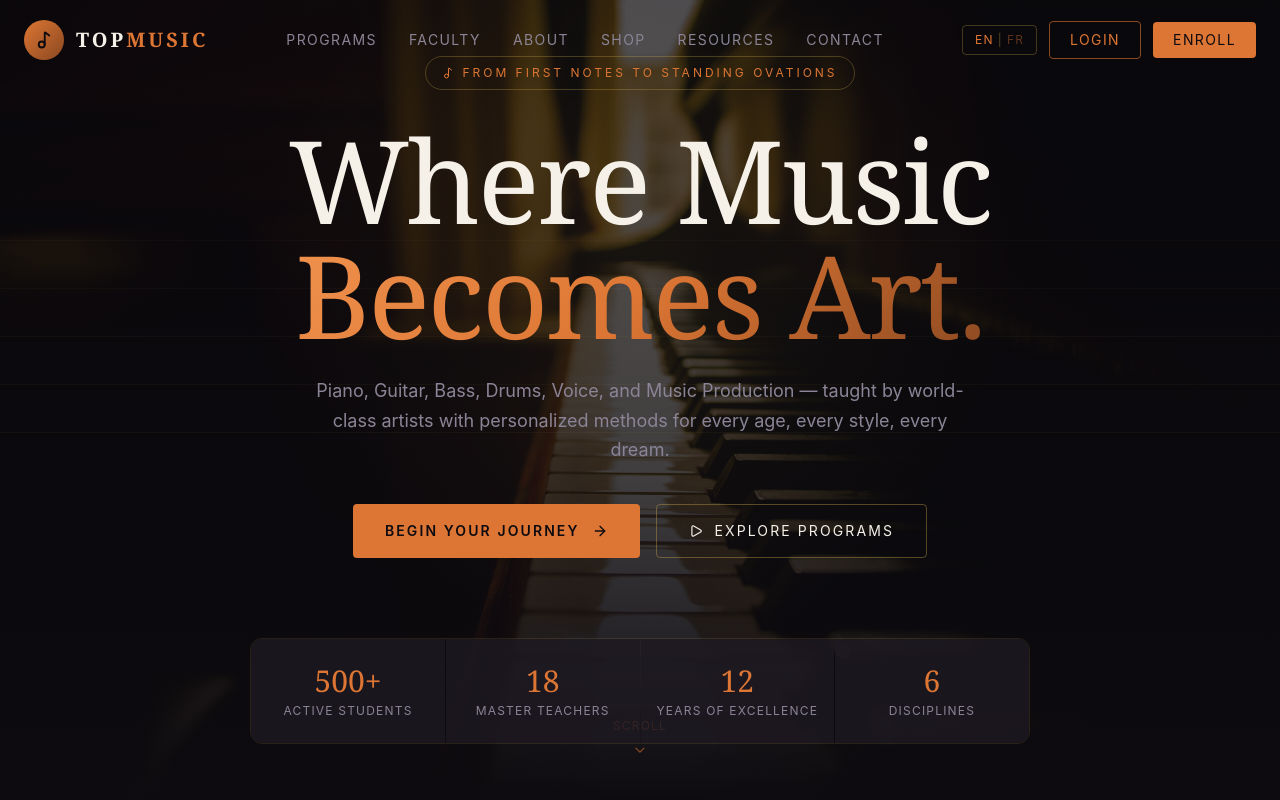
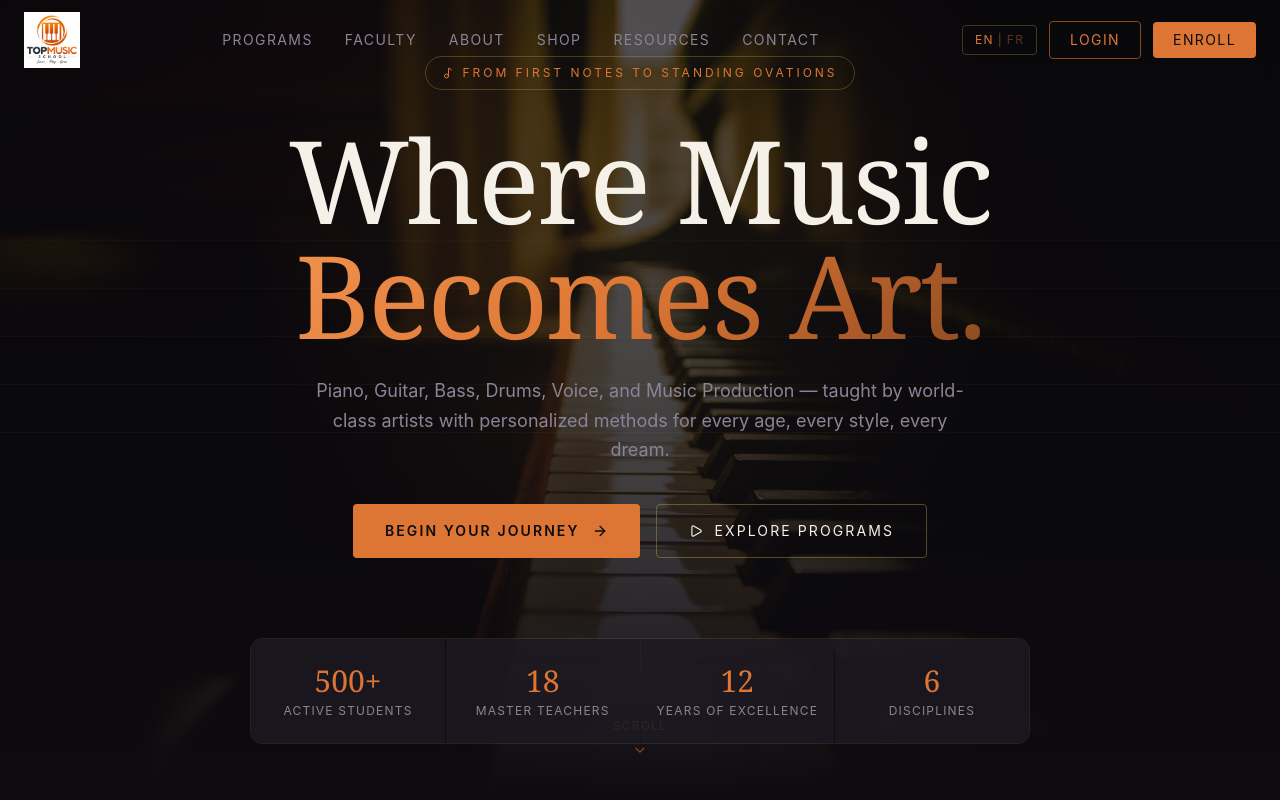
Before and after one commit to Emersonhi/TOPmusic, a Next.js app: page / in a window 1280 px wide. Shown: the top 800 px of the page. Built offline with nearby package versions, Linux system fonts and the light colour scheme.

Commit message:
Replace placeholder logo with TOP Music School brand logo
Co-Authored-By: Claude Sonnet 4.6 <noreply@anthropic.com>
Claude-Session: https://claude.ai/code/session_01NMevHkGySNQdPDpNWFqjkf

```diff
--- a/src/components/layout/Navbar.tsx
+++ b/src/components/layout/Navbar.tsx
@@ -1,7 +1,8 @@
 'use client';
 import { useState, useEffect } from 'react';
 import Link from 'next/link';
-import { Menu, X, Music2 } from 'lucide-react';
+import Image from 'next/image';
+import { Menu, X } from 'lucide-react';
 import { useLang } from '@/context/LanguageContext';
 import { t } from '@/translations';
 
@@ -37,19 +38,8 @@ export default function Navbar() {
     >
       <div className="max-w-7xl mx-auto px-6 h-20 flex items-center justify-between">
         {/* Logo */}
-        <Link href="/" className="flex items-center gap-3 group">
-          <div
-            className="w-10 h-10 rounded-full flex items-center justify-center transition-all duration-300 group-hover:scale-110"
-            style={{ background: 'linear-gradient(135deg, var(--gold), var(--gold-muted))' }}
-          >
-            <Music2 size={18} color="#0D0B0F" strokeWidth={2.5} />
-          </div>
-          <span
-            className="text-xl tracking-[0.15em] uppercase font-display font-bold"
-            style={{ color: 'var(--ivory)' }}
-          >
-            TOP<span style={{ color: 'var(--gold)' }}>music</span>
-          </span>
+        <Link href="/" className="flex items-center transition-opacity duration-200 hover:opacity-85">
+          <Image src="/logo.webp" alt="TOP Music School" width={140} height={140} className="h-14 w-auto" priority />
         </Link>
 
         {/* Desktop nav */}
```
Also changed, not shown: public/logo.webp (added).
